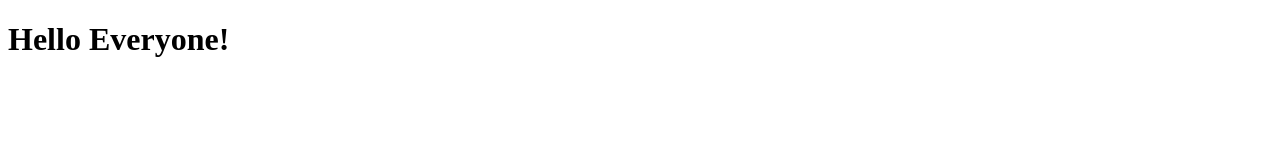
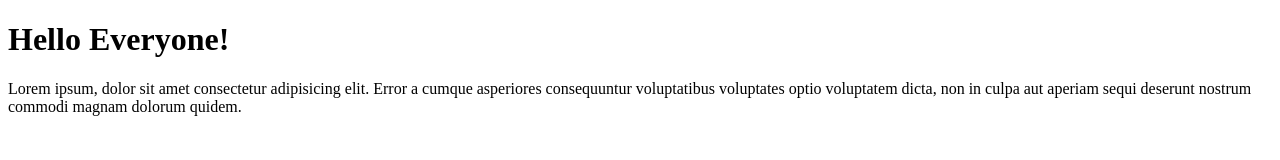
Before and after one commit to Camilasbarros/learning_git_github, a plain HTML site: page index.html in a window 1280 px wide. Drawn offline with Linux system fonts and the light colour scheme.

Commit message:
add content

```diff
--- a/index.html
+++ b/index.html
@@ -1,15 +1,15 @@
 <!DOCTYPE html>
 <html lang="en">
+
 <head>
     <meta charset="UTF-8">
-    <meta name="viewport"
-    content="width=device-width, initial-scale=1.0">
+    <meta name="viewport" content="width=device-width, initial-scale=1.0">
     <title>Learning Git</title>
 </head>
+
 <body>
-
-</body>
-<h1> Hello Everyone!</h1>
+    <h1> Hello Everyone!</h1>
+<p>Lorem ipsum, dolor sit amet consectetur adipisicing elit. Error a cumque asperiores consequuntur voluptatibus voluptates optio voluptatem dicta, non in culpa aut aperiam sequi deserunt nostrum commodi magnam dolorum quidem.</P>
 <body>
 
 </html>
```
